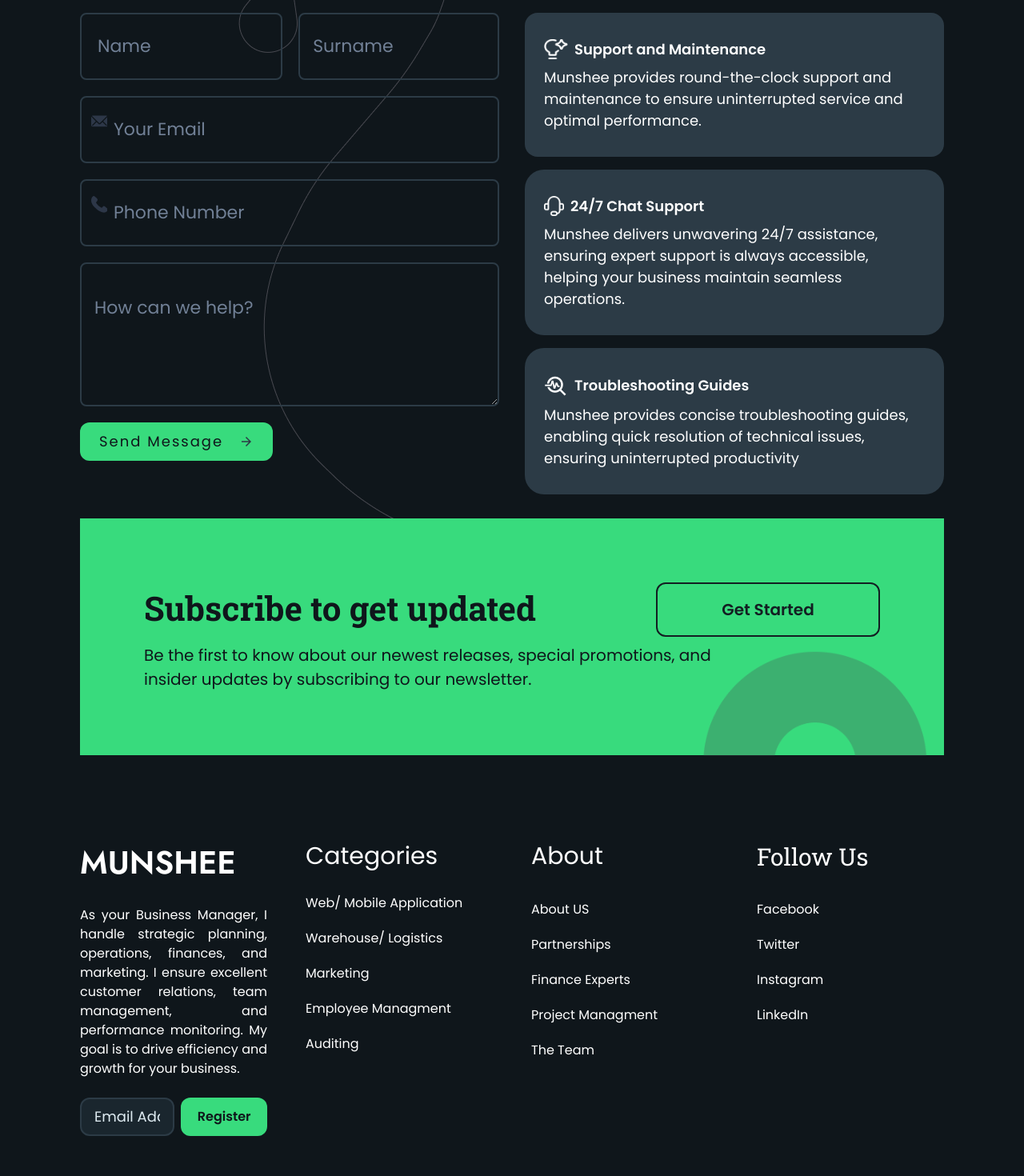
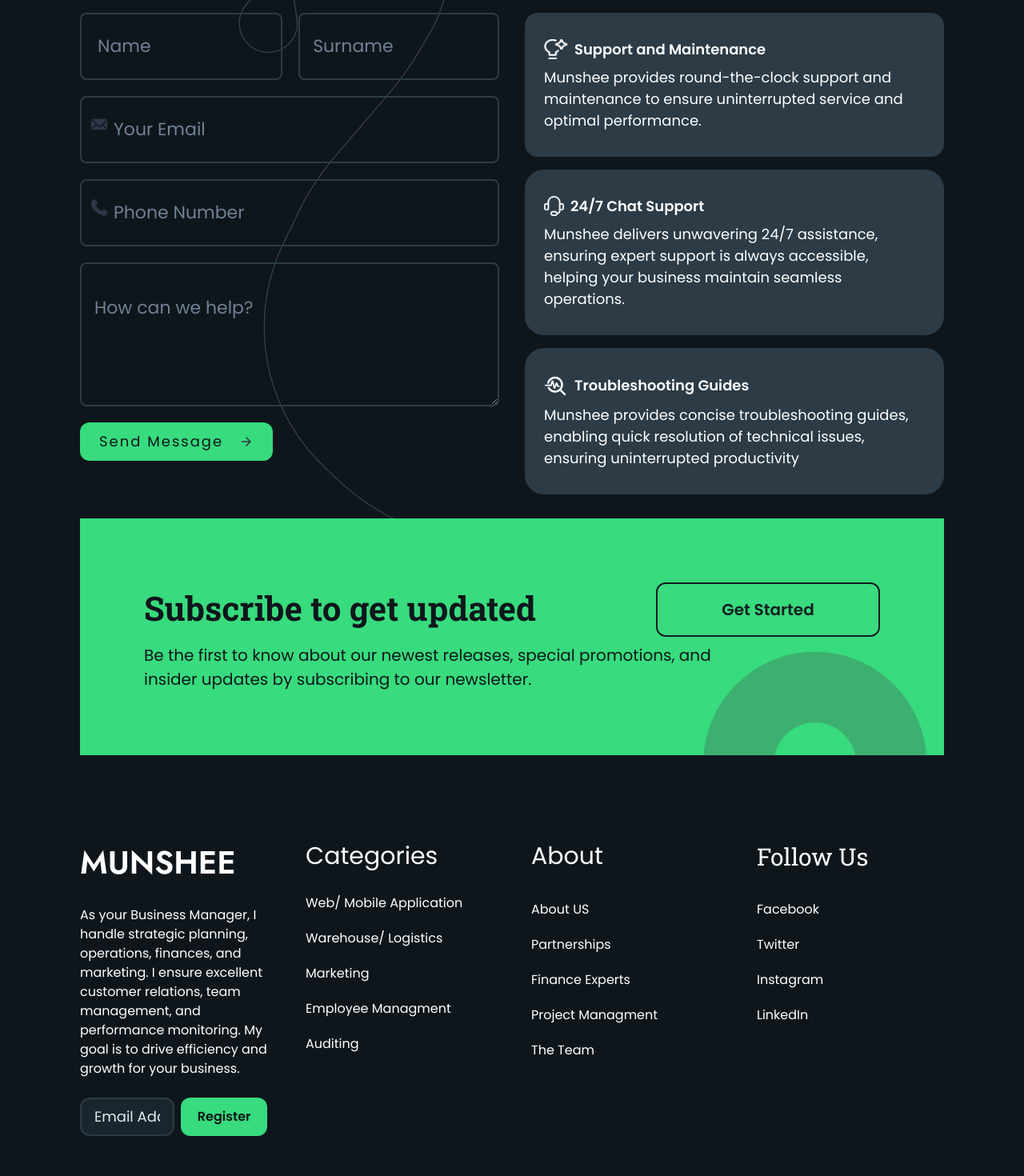
Before and after one commit to VentrieCom/marketing, a React (Vite) app: page /footer in a window 1280 px wide. Shown: the part 8340-9810 px from the top of the page at 80% size. Built offline with nearby package versions, Linux system fonts and the light colour scheme.

Commit message:
minor fixes

```diff
--- a/src/libs/components/Footer.tsx
+++ b/src/libs/components/Footer.tsx
@@ -73,12 +73,7 @@ const Footer = () => {
               <Text fontWeight={600} fontSize={40} fontFamily={"Jost"}>
                 MUNSHEE
               </Text>
-              <Text
-                fontSize={16}
-                textAlign={"justify"}
-                fontWeight={400}
-                fontFamily={"Poppins"}
-              >
+              <Text fontSize={16} fontWeight={400} fontFamily={"Poppins"}>
                 As your Business Manager, I handle strategic planning,
                 operations, finances, and marketing. I ensure excellent customer
                 relations, team management, and performance monitoring. My goal
--- a/src/libs/components/QueriesForm.tsx
+++ b/src/libs/components/QueriesForm.tsx
@@ -155,7 +155,7 @@ const QueriesForm: React.FC<any> = ({ navTo }) => {
               <InputGroup>
                 <InputLeftElement
                   pointerEvents="none"
-                  mt={{ base: 1, sm: 2, md: 2, lg: 3, "2xl": 6 }}
+                  mt={{ base: 1, sm: 2, md: 2, lg: 4, "2xl": 5 }}
                 >
                   <EmailIcon
                     color="gray.700"
@@ -178,7 +178,7 @@ const QueriesForm: React.FC<any> = ({ navTo }) => {
                   pointerEvents="none"
                   color="gray.700"
                   fontSize="1.3em"
-                  mt={{ base: 1, sm: 2, md: 2, lg: 3, "2xl": 6 }}
+                  mt={{ base: 1, sm: 2, md: 2, lg: 4, "2xl": 5 }}
                 >
                   <PhoneIcon color="gray.700" ml={2} />
                 </InputLeftElement>
--- a/src/libs/components/Testimonials.tsx
+++ b/src/libs/components/Testimonials.tsx
@@ -135,4 +135,3 @@ const Testimonials: React.FC<any> = ({ testimonials }) => {
 };
 
 export default Testimonials;
-// px={250}
```
